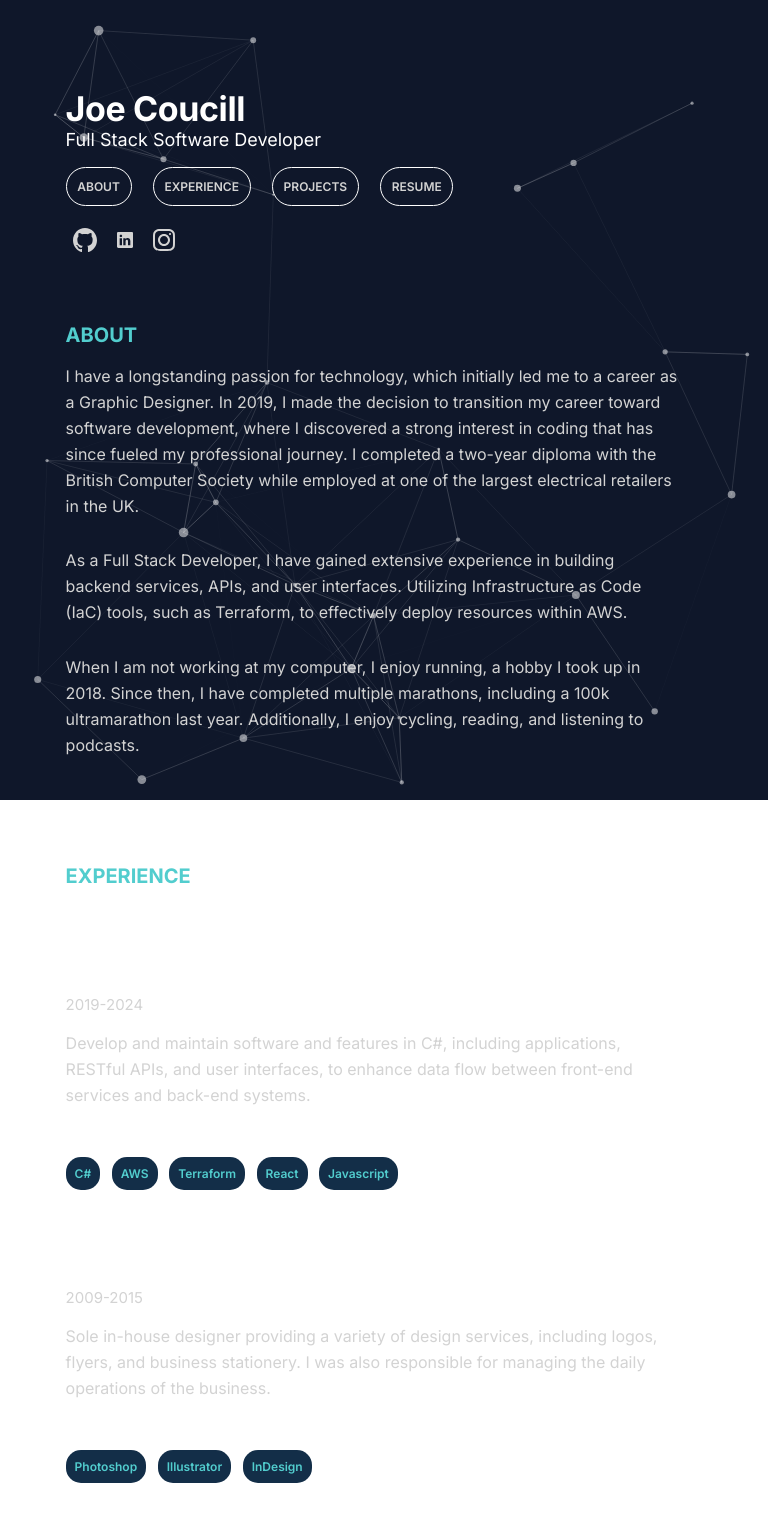
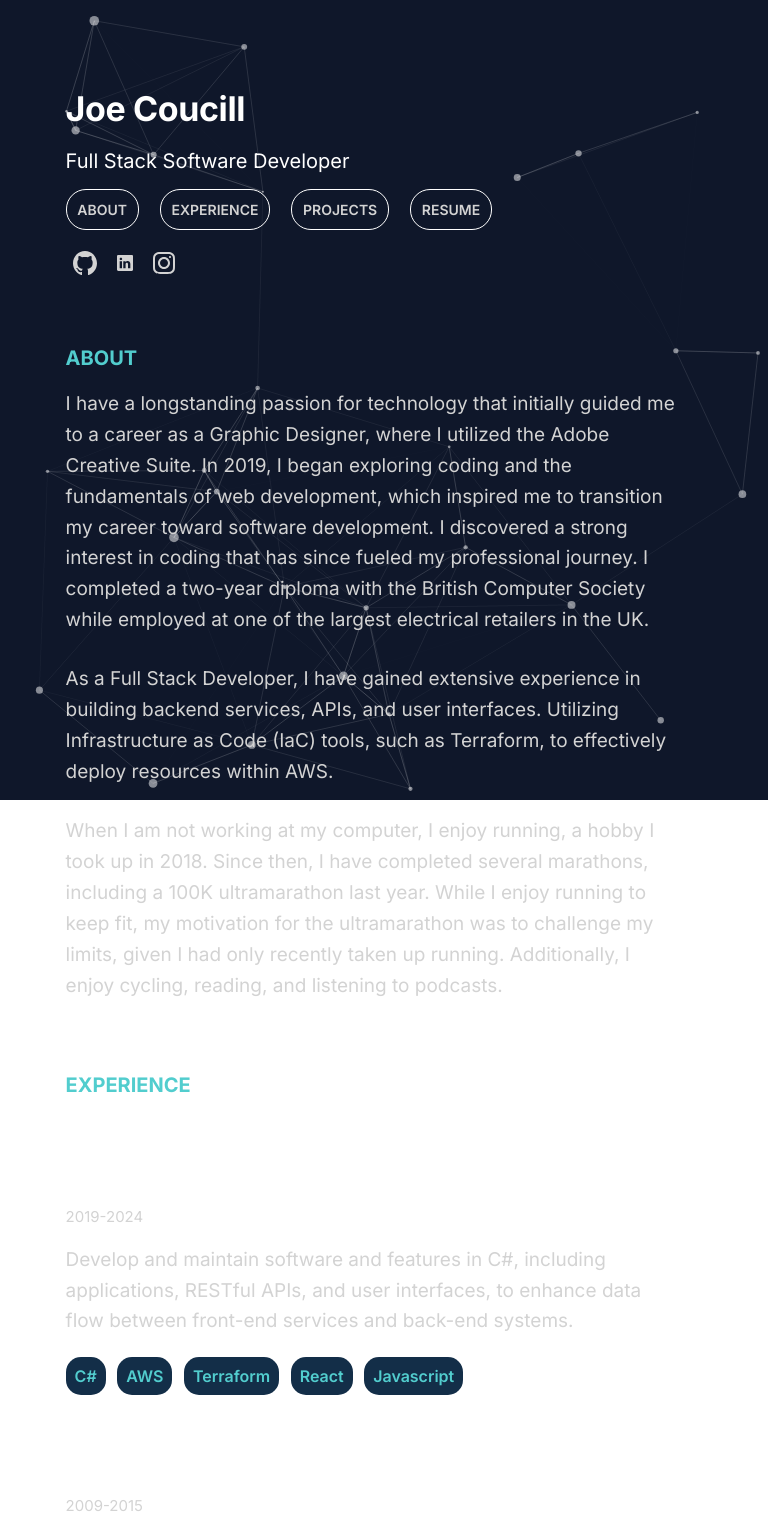
Before and after one commit to JoeCous/portfolio, a React (Vite) app: page / in a window 768 px wide. Shown: the top 1538 px of the page. Built offline with nearby package versions, Linux system fonts and the light colour scheme.

Commit message:
feat: add tablet breakpoints

```diff
--- a/src/app.scss
+++ b/src/app.scss
@@ -21,18 +21,16 @@ h1 {
   margin: 0;
 }
 
-
 h2 {
   padding: 3%;
   margin-bottom: 0;
-  font-size: 20px;
+  font-size: 18px;
   color: variables.$teal;
 }
 
 h3 {
   color: white;
-  font-size: 20px;
-  margin-top: 4%;
+  font-size: 18px;
   margin-bottom: 0;
   font-weight: 800;
 }
@@ -45,7 +43,7 @@ h3 {
 }
 
 .skills {
-  font-size: 15px;
+  font-size: 14px;
   margin-top: 7.5%;
 
   span {
@@ -55,25 +53,33 @@ h3 {
 
 #projects {
   margin-bottom: 5%;
+  padding-bottom: 5%;
 }
 
 //Mobile
-@media (max-width: 1023px) {
+@media (max-width: 767px) {
+
+  .date {
+    font-size: 13px;
+  }
 
   h1 {
     padding-top: 10vh;
+    font-size: 28px;
   }
 
   h2 {
+    font-size: 16px;
     padding: 0;
   }
 
   h3 {
-    font-size: 18px;
+    font-size: 16px;
     margin: 0;
   }
 
   .textBlock {
+    font-size: 13px;
     width: 80vw;
     line-height: 1.625;
     margin-bottom: 4%;
@@ -81,10 +87,38 @@ h3 {
 
   .skills {
     margin-top: 10%;
-    font-size: 12px;
+    font-size: 10px;
   }
 
   #about, #experience, #projects {
     margin-bottom: 15%;
   }
 }
+
+//Tablet
+@media (min-width: 768px) and (max-width: 1023px) {
+
+  h1 {
+    padding-top: 10vh;
+  }
+
+  h2 {
+    font-size: 20px;
+    padding: 0;
+    margin-top: 10%;
+  }
+
+  h3 {
+    font-size: 20px;
+  }
+
+  .textBlock {
+    width: 80vw;
+    font-size: 19px;
+  }
+
+  .skills {
+    margin-top: 5%;
+    font-size: 16px;
+  }
+}
--- a/src/components/about/about.scss
+++ b/src/components/about/about.scss
@@ -62,17 +62,24 @@
   }
 
   .logoContainer {
-    width: 20vw;
+    width: 75vw;
     height: 4vh;
 
     img {
       padding: 0.8vw;
-      object-fit: contain;
-      height: 100%;
+      height: 4vh;
     }
   }
 
-  //Mobile
+  //Hide logo links above mobile if not Desktop
+  @media (min-width: 800px) and (max-width: 1250px) {
+    .logoContainer {
+      display: none;
+    }
+  }
+
+
+//Mobile
 @media (max-width: 1023px) {
 
   #about {
@@ -97,7 +104,7 @@
     a {
       padding: 1.5%;
       display: inline;
-      font-size: 12px;
+      font-size: 10px;
       margin-right: 3%;
       border: 1.7px solid white;
     }
@@ -113,3 +120,19 @@
     }
   }
   }
+
+
+//Tablet
+@media (min-width: 768px) and (max-width: 1023px) {
+
+  #about {
+    padding-top: 10%;
+    padding-left: 0;
+}
+
+  .navItems {
+    a {
+      font-size: 14px;
+    }
+  }
+}
--- a/src/components/about/about.tsx
+++ b/src/components/about/about.tsx
@@ -7,9 +7,9 @@ import resume from "../../assets/Resume.pdf"
 import Experience from "../experience/experience.tsx"
 import Projects from "../projects/projects.tsx"
 
-const para1 = "I have a longstanding passion for technology, which initially led me to a career as a Graphic Designer. In 2019, I made the decision to transition my career toward software development, where I discovered a strong interest in coding that has since fueled my professional journey. I completed a two-year diploma with the British Computer Society while employed at one of the largest electrical retailers in the UK.";
+const para1 ="I have a longstanding passion for technology that initially guided me to a career as a Graphic Designer, where I utilized the Adobe Creative Suite. In 2019, I began exploring coding and the fundamentals of web development, which inspired me to transition my career toward software development. I discovered a strong interest in coding that has since fueled my professional journey. I completed a two-year diploma with the British Computer Society while employed at one of the largest electrical retailers in the UK."
 const para2 = "As a Full Stack Developer, I have gained extensive experience in building backend services, APIs, and user interfaces. Utilizing Infrastructure as Code (IaC) tools, such as Terraform, to effectively deploy resources within AWS.";
-const para3 = "When I am not working at my computer, I enjoy running, a hobby I took up in 2018. Since then, I have completed multiple marathons, including a 100k ultramarathon last year. Additionally, I enjoy cycling, reading, and listening to podcasts.";
+const para3 = "When I am not working at my computer, I enjoy running, a hobby I took up in 2018. Since then, I have completed several marathons, including a 100K ultramarathon last year. While I enjoy running to keep fit, my motivation for the ultramarathon was to challenge my limits, given I had only recently taken up running. Additionally, I enjoy cycling, reading, and listening to podcasts."
 
 export default function About() {
   return (
--- a/src/components/experience/experience.scss
+++ b/src/components/experience/experience.scss
@@ -4,9 +4,11 @@
   @include variables.boxStyle
 }
 
+@media (min-width: 1250px) {
   .ao:hover, .thinkPrint:hover {
     @include variables.boxHover;
   }
+}
 
   @media (max-width: 1023px) {
     .ao, .thinkPrint {
```
